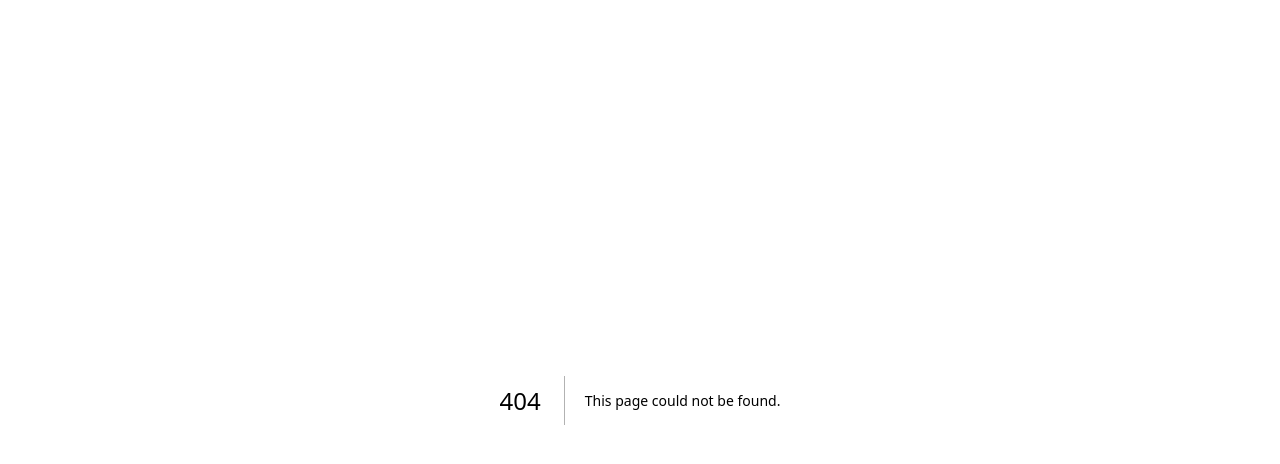
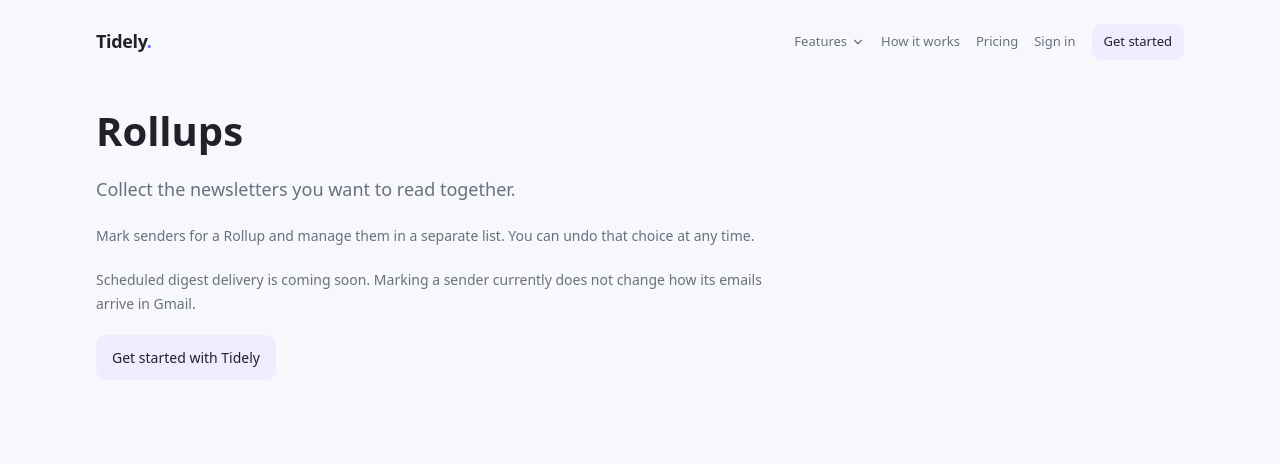
Before and after one commit to Martin-e60/unsubscirber, a Next.js app: page /features/rollups in a window 1280 px wide. Before the commit this address had no page. Shown: the top 464 px of the page. Built offline with nearby package versions, Linux system fonts and the light colour scheme.

Commit message:
Add pricing page and improve unsubscribe status

```diff
--- a/package.json
+++ b/package.json
@@ -8,6 +8,7 @@
     "start": "next start",
     "typecheck": "tsc --noEmit",
     "db:push": "drizzle-kit push",
+    "db:migrate": "tsx --tsconfig tsconfig.test.json scripts/migrate.mts",
     "db:studio": "drizzle-kit studio",
     "test": "tsx --tsconfig tsconfig.test.json --test tests/*.test.ts",
     "db:seed": "tsx --tsconfig tsconfig.test.json scripts/seed.mts"
--- /dev/null
+++ b/src/app/features/[slug]/page.module.css
@@ -0,0 +1,33 @@
+.page {
+  max-inline-size: var(--layout-max-width);
+  margin-inline: auto;
+  padding: var(--space-6) var(--layout-gutter) var(--space-12);
+}
+
+.content {
+  display: grid;
+  justify-items: start;
+  gap: var(--space-5);
+  max-inline-size: 44rem;
+  margin-block-start: var(--space-12);
+}
+
+.content h1 {
+  font-size: var(--text-3xl);
+}
+
+.content p {
+  color: var(--color-text-muted);
+  line-height: 1.7;
+}
+
+.description {
+  font-size: var(--text-lg);
+}
+
+.cta {
+  padding: var(--space-3) var(--space-4);
+  background: var(--color-primary-soft);
+  border-radius: var(--radius-md);
+  text-decoration: none;
+}
--- /dev/null
+++ b/src/app/features/[slug]/page.tsx
@@ -0,0 +1,36 @@
+import type { Metadata } from "next";
+import Link from "next/link";
+import { notFound } from "next/navigation";
+import { PublicHeader } from "@/components/layout/PublicHeader";
+import { FEATURES } from "@/lib/features";
+import styles from "./page.module.css";
+
+type Props = { params: Promise<{ slug: string }> };
+
+export function generateStaticParams() {
+  return FEATURES.map(({ slug }) => ({ slug }));
+}
+
+export async function generateMetadata({ params }: Props): Promise<Metadata> {
+  const { slug } = await params;
+  const feature = FEATURES.find((item) => item.slug === slug);
+  return { title: feature ? `${feature.name} | Tidely` : "Feature not found | Tidely" };
+}
+
+export default async function FeaturePage({ params }: Props) {
+  const { slug } = await params;
+  const feature = FEATURES.find((item) => item.slug === slug);
+  if (!feature) notFound();
+
+  return (
+    <div className={styles.page}>
+      <PublicHeader />
+      <main className={styles.content}>
+        <h1>{feature.name}</h1>
+        <p className={styles.description}>{feature.description}</p>
+        {feature.details.map((text) => <p key={text}>{text}</p>)}
+        <Link href="/register" className={styles.cta}>Get started with Tidely</Link>
+      </main>
+    </div>
+  );
+}
--- /dev/null
+++ b/src/components/layout/PublicHeader.module.css
@@ -0,0 +1,81 @@
+.header {
+  display: flex;
+  align-items: center;
+  justify-content: space-between;
+  flex-wrap: wrap;
+  gap: var(--space-4);
+  inline-size: 100%;
+}
+
+.brand,
+.nav a {
+  text-decoration: none;
+}
+
+.nav {
+  display: flex;
+  align-items: center;
+  flex-wrap: wrap;
+  gap: var(--space-4);
+  color: var(--color-text-muted);
+  font-size: var(--text-sm);
+  font-weight: var(--weight-medium);
+}
+
+.nav a:hover,
+.trigger:hover {
+  color: var(--color-text);
+}
+
+.dropdown {
+  position: relative;
+}
+
+.trigger {
+  display: flex;
+  align-items: center;
+  gap: var(--space-1);
+  padding-block: var(--space-2);
+  list-style: none;
+  cursor: pointer;
+}
+
+.trigger::-webkit-details-marker {
+  display: none;
+}
+
+.menu {
+  position: absolute;
+  inset-block-start: calc(100% + var(--space-2));
+  inset-inline-start: 0;
+  z-index: 30;
+  display: grid;
+  min-inline-size: 13rem;
+  padding: var(--space-2);
+  background: var(--color-surface);
+  border: var(--border-width) solid var(--color-border);
+  border-radius: var(--radius-md);
+}
+
+.menu a {
+  padding: var(--space-3);
+  border-radius: var(--radius-sm);
+}
+
+.menu a:hover {
+  background: var(--color-surface-sunken);
+}
+
+.nav .cta {
+  padding: var(--space-2) var(--space-3);
+  background: var(--color-primary-soft);
+  color: var(--color-text);
+  border-radius: var(--radius-md);
+}
+
+@media (max-width: 40rem) {
+  .nav {
+    inline-size: 100%;
+    gap: var(--space-3);
+  }
+}
--- /dev/null
+++ b/src/components/layout/PublicHeader.tsx
@@ -0,0 +1,66 @@
+"use client";
+
+import { useEffect, useRef } from "react";
+import Link from "next/link";
+import { ChevronDown } from "lucide-react";
+import { Logo } from "@/components/layout/Logo";
+import { FEATURES } from "@/lib/features";
+import styles from "./PublicHeader.module.css";
+
+export function PublicHeader({ signedIn = false }: { signedIn?: boolean }) {
+  const dropdown = useRef<HTMLDetailsElement>(null);
+
+  useEffect(() => {
+    const closeOutside = (event: PointerEvent) => {
+      if (dropdown.current && !dropdown.current.contains(event.target as Node)) {
+        dropdown.current.open = false;
+      }
+    };
+    const closeOnEscape = (event: KeyboardEvent) => {
+      if (event.key === "Escape" && dropdown.current?.open) {
+        dropdown.current.open = false;
+        dropdown.current.querySelector("summary")?.focus();
+      }
+    };
+    document.addEventListener("pointerdown", closeOutside);
+    document.addEventListener("keydown", closeOnEscape);
+    return () => {
+      document.removeEventListener("pointerdown", closeOutside);
+      document.removeEventListener("keydown", closeOnEscape);
+    };
+  }, []);
+
+  return (
+    <header className={styles.header}>
+      <Link href="/" className={styles.brand} aria-label="Tidely home"><Logo /></Link>
+      <nav className={styles.nav} aria-label="Main">
+        <details ref={dropdown} className={styles.dropdown}>
+          <summary className={styles.trigger}>
+            Features <ChevronDown size={14} aria-hidden="true" />
+          </summary>
+          <div className={styles.menu}>
+            {FEATURES.map((feature) => (
+              <Link
+                key={feature.slug}
+                href={`/features/${feature.slug}`}
+                onClick={() => { if (dropdown.current) dropdown.current.open = false; }}
+              >
+                {feature.name}
+              </Link>
+            ))}
+          </div>
+        </details>
+        <Link href="/#how-it-works">How it works</Link>
+        <Link href="/pricing">Pricing</Link>
+        {signedIn ? (
+          <Link href="/connect" className={styles.cta}>Connect inbox</Link>
+        ) : (
+          <>
+            <Link href="/login">Sign in</Link>
+            <Link href="/register" className={styles.cta}>Get started</Link>
+          </>
+        )}
+      </nav>
+    </header>
+  );
+}
--- /dev/null
+++ b/src/lib/features.ts
@@ -0,0 +1,39 @@
+/** Public feature descriptions, shared by navigation and feature pages. */
+export const FEATURES = [
+  {
+    slug: "unsubscriber",
+    name: "Unsubscriber",
+    description: "Leave the mailing lists you no longer want.",
+    details: [
+      "Choose one sender or select several to unsubscribe in bulk.",
+      "Tidely uses the sender's unsubscribe method and shows when a request was sent, removal was confirmed, or another click is needed.",
+    ],
+  },
+  {
+    slug: "senders",
+    name: "Senders",
+    description: "See your subscriptions in one place.",
+    details: [
+      "Scan your connected Gmail account and group subscription emails by sender.",
+      "Search, sort and filter the list. See how often a sender writes, then choose what to keep or unsubscribe from.",
+    ],
+  },
+  {
+    slug: "rollups",
+    name: "Rollups",
+    description: "Collect the newsletters you want to read together.",
+    details: [
+      "Mark senders for a Rollup and manage them in a separate list. You can undo that choice at any time.",
+      "Scheduled digest delivery is coming soon. Marking a sender currently does not change how its emails arrive in Gmail.",
+    ],
+  },
+  {
+    slug: "unsubscribe-history",
+    name: "Unsubscribe history",
+    description: "See what happened with each unsubscribe attempt.",
+    details: [
+      "Review confirmed removals, email requests sent, failed attempts and links that need your attention.",
+      "A sent request is shown separately from a confirmed removal. Tidely does not yet monitor whether a sender continues emailing you afterwards.",
+    ],
+  },
+] as const;
```
Also changed, not shown: src/app/page.tsx (+2 -7 lines), src/app/pricing/page.tsx (+2 -11 lines), scripts/migrate.mts (added), 1 other file (tests, documents, lock files or other folders).
